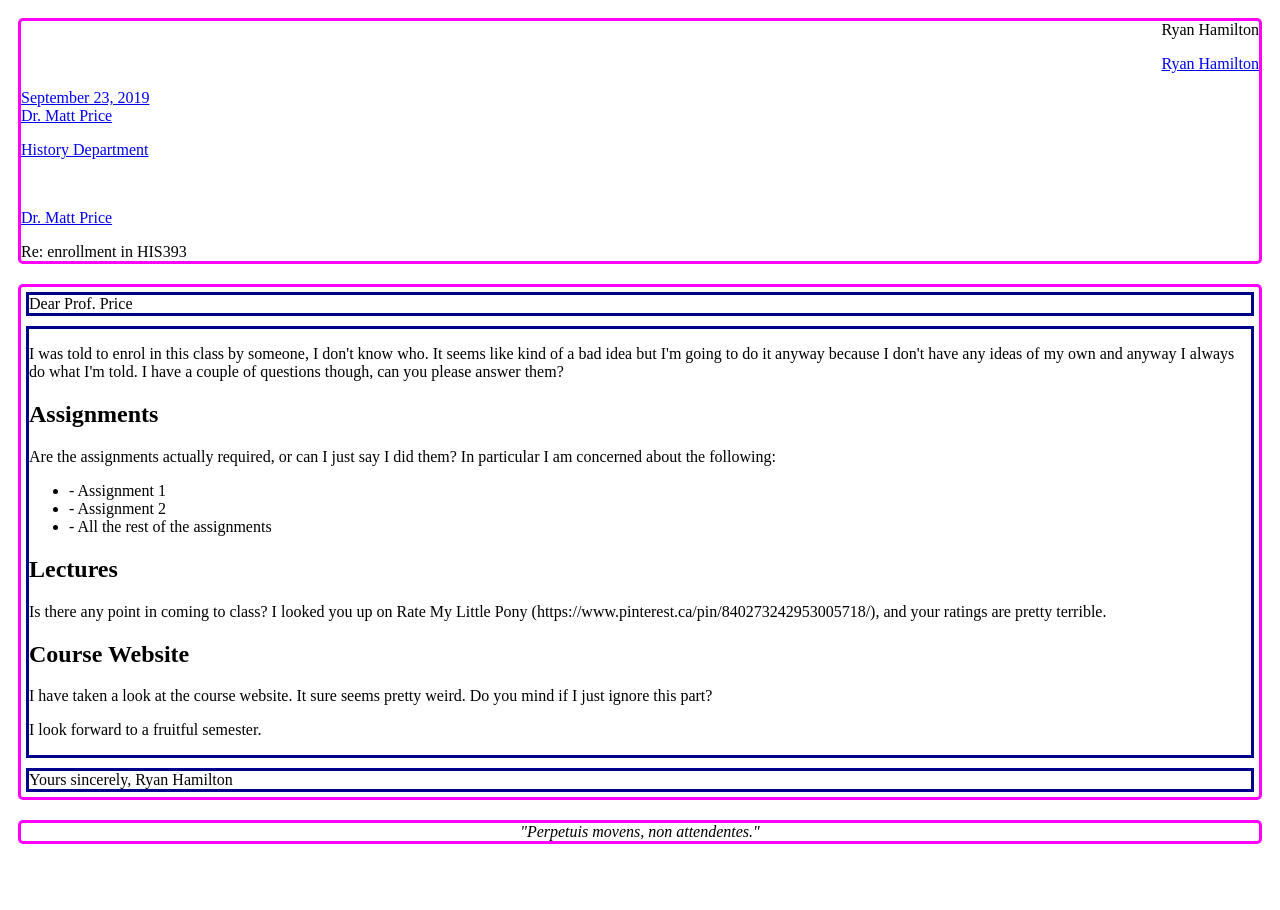
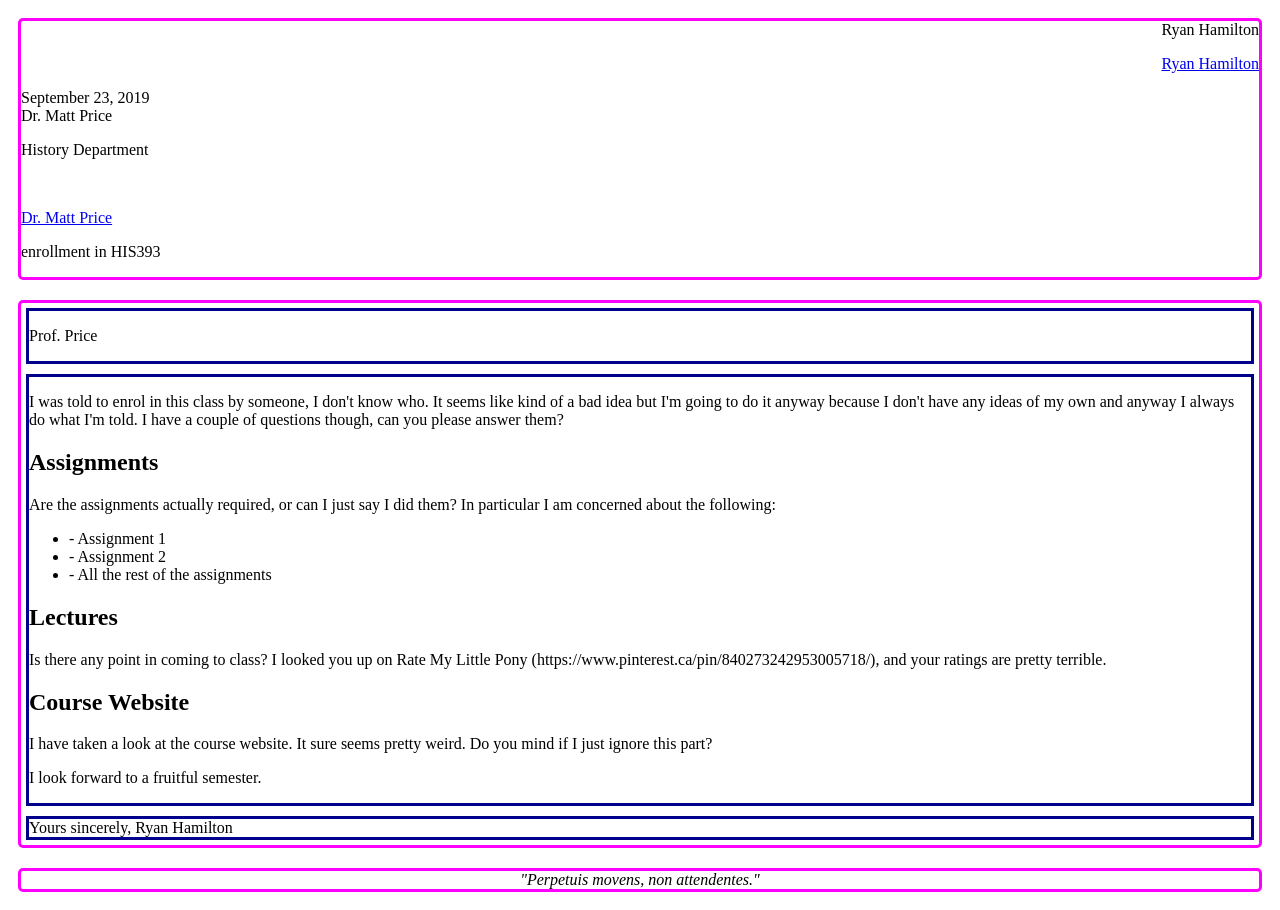
Before and after one commit to dh20199/01-blog-ryanVic, a website: page 01/letter.html in a window 1280 px wide. Before the commit the page ends 862 px from the top, so only its background shows below. Drawn offline with Linux system fonts and the light colour scheme.

Commit message:
Things fall together

```diff
--- a/01/letter.html
+++ b/01/letter.html
@@ -8,8 +8,8 @@
     <body>
         <main>
             <header>
-                <div class="senderinfo">Ryan Hamilton <br>
-                    <p><a href="mailto:ryanferruccio.hamilton@mail.utoronto.ca">Ryan Hamilton
+                <div class="senderinfo"> Ryan Hamilton<br>
+                    <p><a href="mailto:ryanferruccio.hamilton@mail.utoronto.ca">Ryan Hamilton</a>
 
                     </p>
                 </div>
@@ -19,18 +19,20 @@
                 </time>
 
                 <div class="recipient">Dr. Matt Price<br>
-                    <p>History Department</p><br>
-                    <p><a href="mailto:matt.price@utoronto.ca">Dr. Matt Price</a></p>
+                    <p>History Department</p></br>
+                    <p><a href="mailto:matt.price@utoronto.ca"> Dr. Matt Price</a></p>
 
                 </div>
 
-                <div class="subject">Re: enrollment in HIS393
+                <div class="subject">
+                    <p> enrollment in HIS393</p>
 
                 </div>
             </header>
 
             <article>
-                <div class="greeting">Dear Prof. Price
+                <div class="greeting">
+                    <p>Prof. Price</p>
 
                 </div>
 
--- a/04/style.css
+++ b/04/style.css
@@ -96,7 +96,7 @@ article div section {
 }
 
 #box5 {
-    grid-row: 1, ;
+    grid-row: 1/2 ;
     grid-column: 5 ;
     background-color: rgba(200,10,10,0.3)
 }
```
